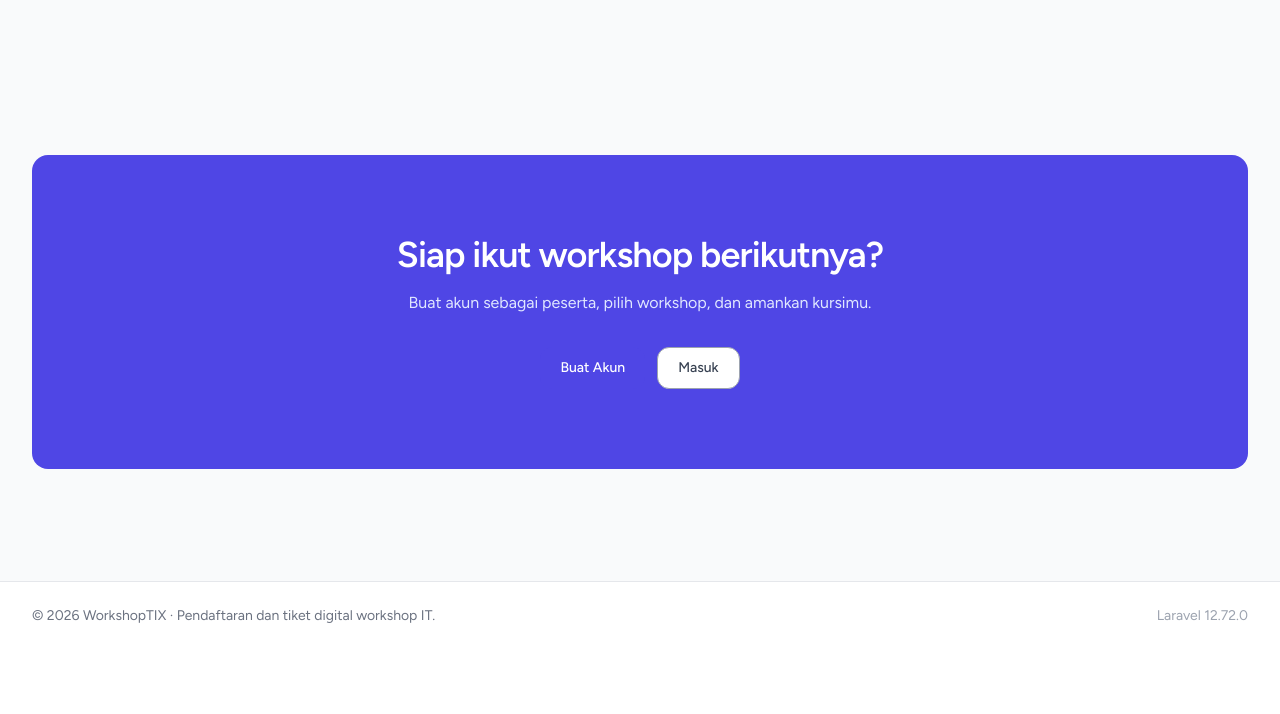
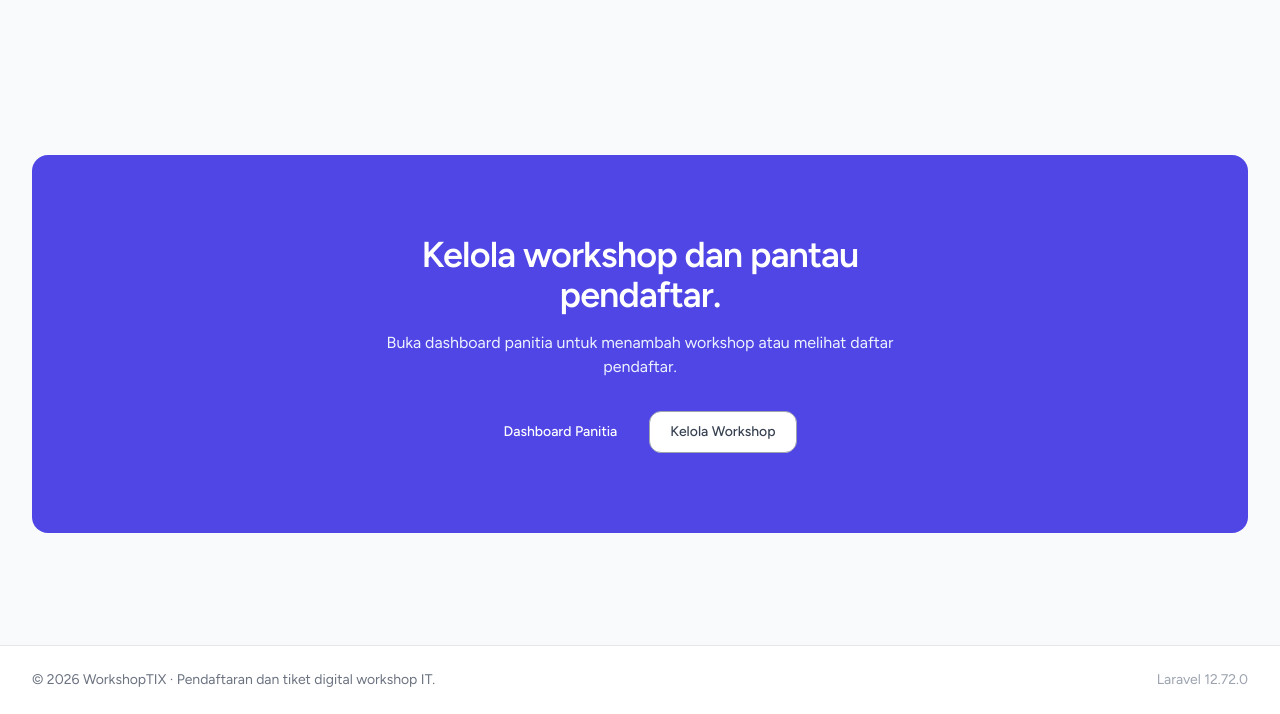
Before and after one commit to rafietaufikxpro-dot/workshoptix, a Laravel app: page / in a window 1280 px wide. Shown: the part 1594-2308 px from the top of the page. Before the commit the page ends 2217 px from the top, so only its background shows below. Run offline with Laravel 12, Linux system fonts and the light colour scheme; a user stored in the database is signed in; data comes from the database, SQL or seed files in the repository; style sheets or scripts are compiled from the project's sources.

Commit message:
fix: CTA landing disesuaikan status login (tamu/peserta/panitia)

```diff
--- a/resources/views/landing.blade.php
+++ b/resources/views/landing.blade.php
@@ -121,19 +121,47 @@
         </ol>
     </section>
 
-    <!-- CTA -->
+    <!-- CTA: tamu vs sudah login -->
+    @php
+        $loggedRole = auth()->check() ? (auth()->user()->getAttributes()['role'] ?? null) : null;
+    @endphp
+
     <section class="py-16 sm:py-20">
         <div class="rounded-2xl bg-indigo-600 px-6 py-14 text-center sm:px-12 sm:py-20">
+            @guest
                 <h2 class="mx-auto max-w-xl text-2xl font-semibold tracking-tight text-white sm:text-4xl">
                     Siap ikut workshop berikutnya?
                 </h2>
-            <p class="mx-auto mt-4 max-w-xl text-sm leading-relaxed text-indigo-100 sm:text-base">
+                <p class="mx-auto mt-4 max-w-xl text-sm leading-relaxed text-indigo-50 sm:text-base">
                     Buat akun sebagai peserta, pilih workshop, dan amankan kursimu.
                 </p>
                 <div class="mt-8 flex flex-col justify-center gap-3 sm:flex-row">
                     <x-button href="{{ route('register') }}" class="px-5 py-2.5">Buat Akun</x-button>
                     <x-button href="{{ route('login') }}" variant="secondary" class="px-5 py-2.5">Masuk</x-button>
                 </div>
+            @elseif ($loggedRole === 'panitia')
+                <h2 class="mx-auto max-w-xl text-2xl font-semibold tracking-tight text-white sm:text-4xl">
+                    Kelola workshop dan pantau pendaftar.
+                </h2>
+                <p class="mx-auto mt-4 max-w-xl text-sm leading-relaxed text-indigo-50 sm:text-base">
+                    Buka dashboard panitia untuk menambah workshop atau melihat daftar pendaftar.
+                </p>
+                <div class="mt-8 flex flex-col justify-center gap-3 sm:flex-row">
+                    <x-button href="{{ route('panitia.dashboard') }}" class="px-5 py-2.5">Dashboard Panitia</x-button>
+                    <x-button href="{{ route('panitia.workshops.index') }}" variant="secondary" class="px-5 py-2.5">Kelola Workshop</x-button>
+                </div>
+            @else
+                <h2 class="mx-auto max-w-xl text-2xl font-semibold tracking-tight text-white sm:text-4xl">
+                    Lanjutkan aktivitas workshopmu.
+                </h2>
+                <p class="mx-auto mt-4 max-w-xl text-sm leading-relaxed text-indigo-50 sm:text-base">
+                    Cek status pendaftaranmu atau pilih workshop lain yang sedang dibuka.
+                </p>
+                <div class="mt-8 flex flex-col justify-center gap-3 sm:flex-row">
+                    <x-button href="{{ route('workshops.index') }}" class="px-5 py-2.5">Lihat Workshop</x-button>
+                    <x-button href="{{ route('registrations.index') }}" variant="secondary" class="px-5 py-2.5">Pendaftaran Saya</x-button>
+                </div>
+            @endguest
         </div>
     </section>
 </x-app-layout>
```
Lines whose indentation alone changed are shown as unchanged.
